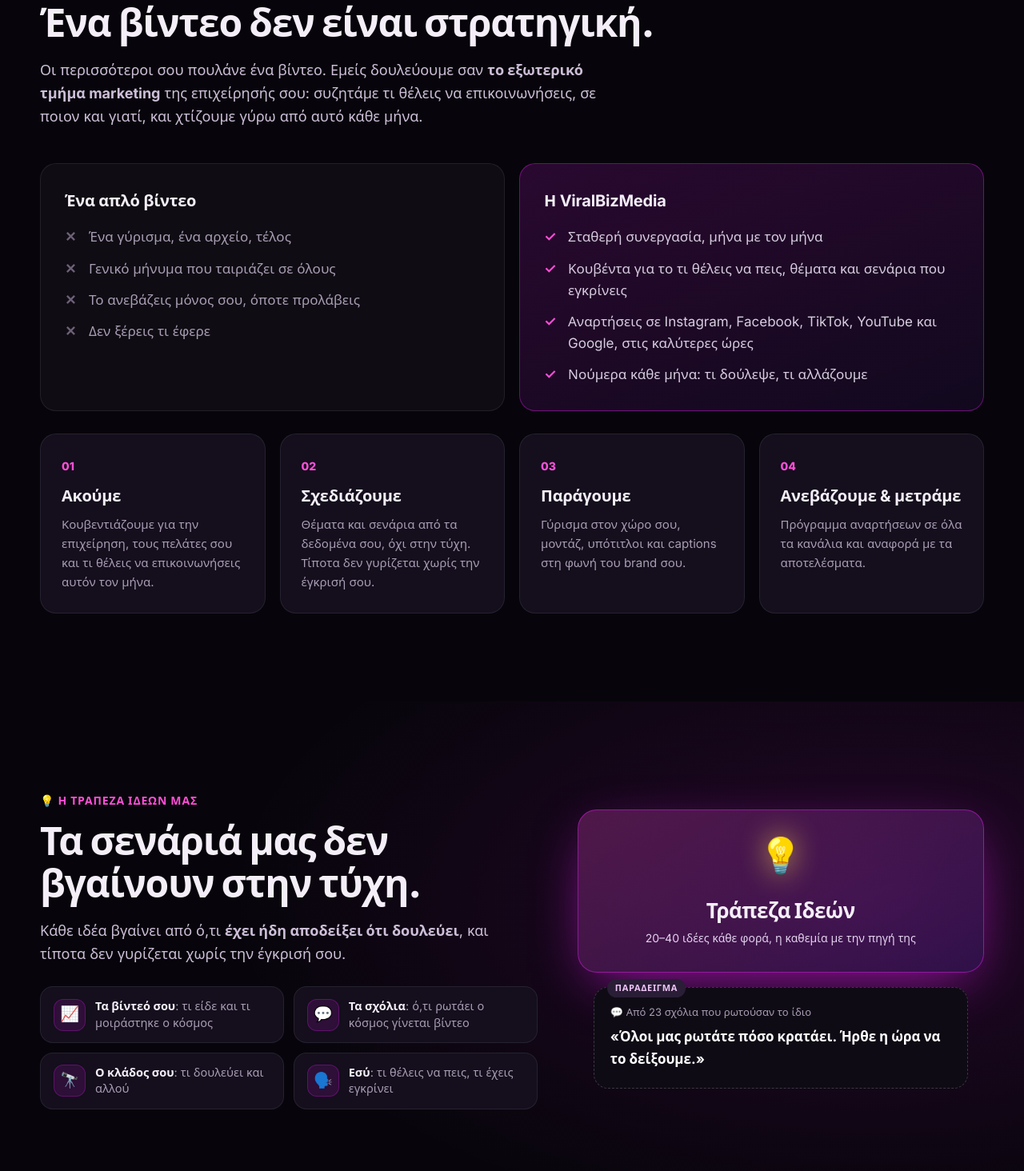
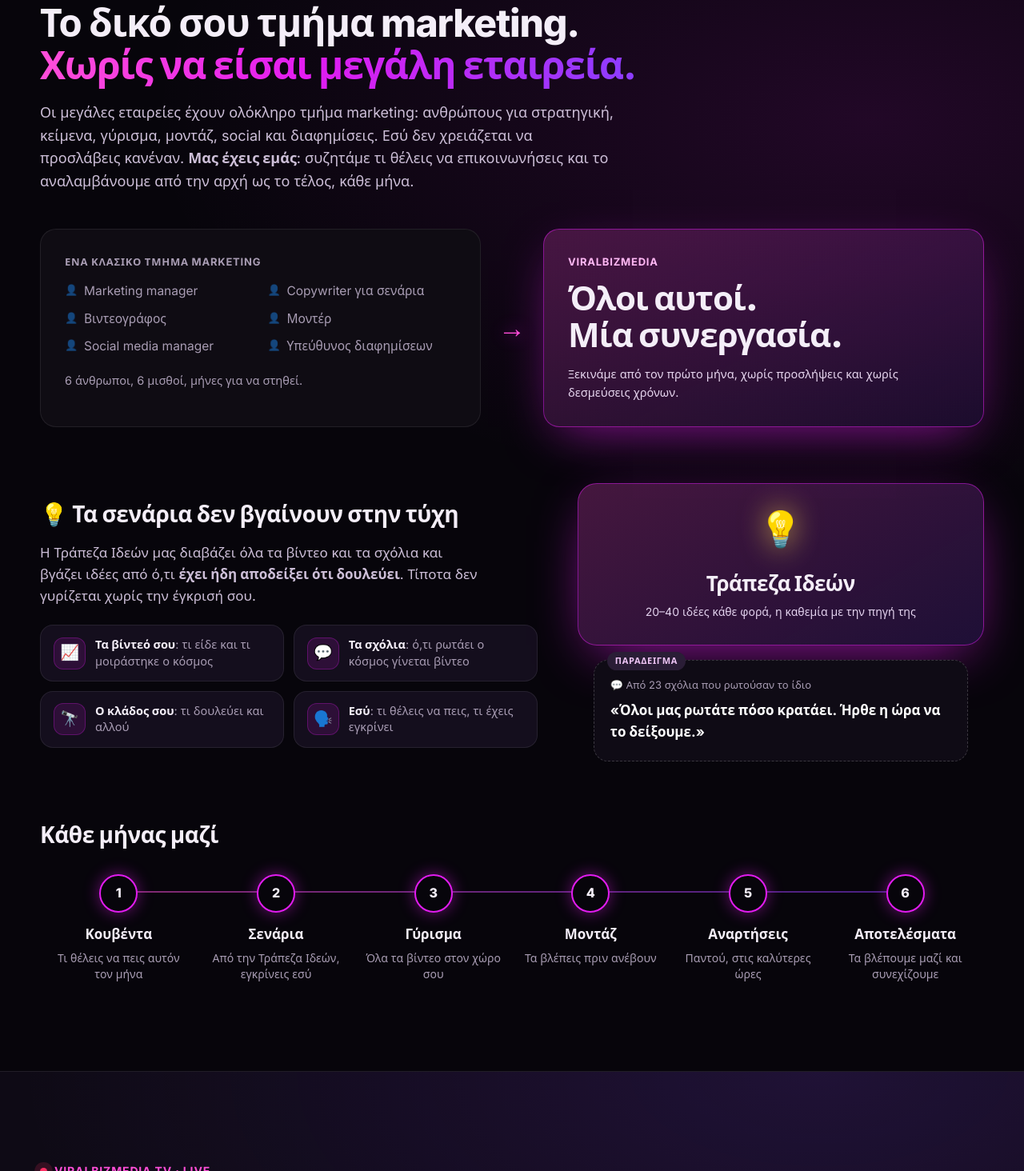
Before and after one commit to viralbizmedia/viralbizmedia-site, a plain HTML site: page index.html in a window 1280 px wide. Shown: the part 1336-2800 px from the top of the page at 80% size. Drawn offline with Linux system fonts and the light colour scheme.

Commit message:
Μία ενότητα «Πώς δουλεύουμε»: εξωτερικό τμήμα marketing + σενάρια + μηνιαίος κύκλος

```diff
--- a/css/site.css
+++ b/css/site.css
@@ -117,6 +117,26 @@ h3{font-size:20px;font-weight:700;letter-spacing:-.01em}
 .pillar .num{font-weight:800;font-size:14px;color:var(--pink2)}
 .pillar h3{margin:8px 0}
 .pillar p{color:var(--mut);font-size:15px}
+
+/* how we work (ενιαία ενότητα) */
+.how{background:radial-gradient(900px 480px at 85% 20%,rgba(226,28,240,.12),transparent),var(--bg)}
+.dept{display:grid;grid-template-columns:1fr auto 1fr;gap:22px;align-items:stretch;margin-bottom:70px}
+.dept-col{border-radius:var(--r);padding:30px;border:1px solid var(--line)}
+.dept-old{background:#0f0c13}
+.dept-old ul{list-style:none;display:grid;grid-template-columns:1fr 1fr;gap:10px 18px;margin:14px 0 18px}
+.dept-old li{position:relative;padding-left:24px;color:var(--mut);font-size:15.5px}
+.dept-old li::before{content:"👤";position:absolute;left:0;font-size:13px;opacity:.55}
+.dept-new{background:linear-gradient(150deg,rgba(255,79,216,.22),rgba(139,61,255,.12));border-color:rgba(226,28,240,.5);box-shadow:0 20px 60px -20px rgba(226,28,240,.6);display:flex;flex-direction:column;justify-content:center}
+.dept-tag{font-size:13px;font-weight:700;letter-spacing:.06em;text-transform:uppercase;color:var(--mut)}
+.dept-new .dept-tag{color:#ffb8f4}
+.dept-big{font-size:clamp(30px,3.4vw,42px);font-weight:900;line-height:1.1;letter-spacing:-.025em;margin:12px 0 14px}
+.dept-foot{font-size:14.5px;color:var(--mut)}
+.dept-new .dept-foot{color:#e7d6ef}
+.dept-arrow{align-self:center;font-size:34px;color:var(--pink2);text-shadow:0 0 20px rgba(226,28,240,.8)}
+.how-ideas{margin-bottom:70px}
+.how-h3{font-size:clamp(22px,2.4vw,28px);font-weight:800;letter-spacing:-.015em;margin-bottom:12px}
+.how-p{color:#cdbfd8;font-size:17px;margin-bottom:22px;max-width:560px}
+.how-month{margin-bottom:26px}
 
 /* ideas */
 .ideas{background:radial-gradient(800px 420px at 85% 40%,rgba(226,28,240,.13),transparent),var(--bg)}
@@ -300,6 +320,8 @@ dialog .close{position:absolute;top:-46px;right:0;width:38px;height:38px;border-
 
 /* responsive */
 @media (max-width:1000px){
+  .dept{grid-template-columns:1fr}
+  .dept-arrow{transform:rotate(90deg);justify-self:center}
   .ideas-in{grid-template-columns:1fr;gap:34px}
   .contact-grid{grid-template-columns:1fr;grid-template-areas:"call" "msg" "form" "place"}
   .ct-place{grid-template-columns:1fr}
@@ -323,6 +345,8 @@ dialog .close{position:absolute;top:-46px;right:0;width:38px;height:38px;border-
   .nav.open .burger span:last-child{transform:translateY(-4px) rotate(-45deg)}
 }
 @media (max-width:640px){
+  .dept-old ul{grid-template-columns:1fr}
+  .dept{margin-bottom:50px}.how-ideas{margin-bottom:50px}
   .srcs{grid-template-columns:1fr}
   .ct{padding:20px}
   .ct-ico{width:56px;height:56px;font-size:24px}
--- a/index.html
+++ b/index.html
@@ -25,7 +25,7 @@
 <link rel="preconnect" href="https://fonts.gstatic.com" crossorigin>
 <link href="https://fonts.googleapis.com/css2?family=Inter:wght@400;500;600;700;800;900&display=swap" rel="stylesheet">
 <script src="js/consent.js?v=1"></script>
-<link rel="stylesheet" href="css/site.css?v=10">
+<link rel="stylesheet" href="css/site.css?v=11">
 <script type="application/ld+json">
 [
  {
@@ -170,7 +170,6 @@
     <a href="#top" class="brand" aria-label="ViralBizMedia αρχική"><img src="media/logo-alpha.webp" alt="ViralBizMedia" width="145" height="50"></a>
     <nav class="links" aria-label="Κύριο μενού">
       <a href="#approach">Πώς δουλεύουμε</a>
-      <a href="#ideas">Σενάρια</a>
       <a href="#tv">ViralBizMedia TV</a>
       <a href="#brands">Brands</a>
       <a href="#services">Υπηρεσίες</a>
@@ -226,50 +225,38 @@
   <div class="marquee"><div class="track" id="logoTrack"></div></div>
 </section>
 
-<!-- APPROACH -->
-<section class="sec" id="approach">
+<!-- HOW WE WORK -->
+<section class="sec how" id="approach">
   <div class="wrap">
-    <p class="kicker">Ο τρόπος μας</p>
-    <h2>Ένα βίντεο δεν είναι στρατηγική.</h2>
-    <p class="sec-lead">Οι περισσότεροι σου πουλάνε ένα βίντεο. Εμείς δουλεύουμε σαν <b>το εξωτερικό τμήμα marketing</b> της επιχείρησής σου: συζητάμε τι θέλεις να επικοινωνήσεις, σε ποιον και γιατί, και χτίζουμε γύρω από αυτό κάθε μήνα.</p>
+    <p class="kicker">Πώς δουλεύουμε</p>
+    <h2>Το δικό σου τμήμα marketing.<br><span class="grad">Χωρίς να είσαι μεγάλη εταιρεία.</span></h2>
+    <p class="sec-lead">Οι μεγάλες εταιρείες έχουν ολόκληρο τμήμα marketing: ανθρώπους για στρατηγική, κείμενα, γύρισμα, μοντάζ, social και διαφημίσεις. Εσύ δεν χρειάζεται να προσλάβεις κανέναν. <b>Μας έχεις εμάς</b>: συζητάμε τι θέλεις να επικοινωνήσεις και το αναλαμβάνουμε από την αρχή ως το τέλος, κάθε μήνα.</p>
 
-    <div class="compare">
-      <div class="cmp cmp-no">
-        <h3>Ένα απλό βίντεο</h3>
+    <div class="dept">
+      <div class="dept-col dept-old">
+        <p class="dept-tag">Ένα κλασικό τμήμα marketing</p>
         <ul>
-          <li>Ένα γύρισμα, ένα αρχείο, τέλος</li>
-          <li>Γενικό μήνυμα που ταιριάζει σε όλους</li>
-          <li>Το ανεβάζεις μόνος σου, όποτε προλάβεις</li>
-          <li>Δεν ξέρεις τι έφερε</li>
+          <li>Marketing manager</li>
+          <li>Copywriter για σενάρια</li>
+          <li>Βιντεογράφος</li>
+          <li>Μοντέρ</li>
+          <li>Social media manager</li>
+          <li>Υπεύθυνος διαφημίσεων</li>
         </ul>
+        <p class="dept-foot">6 άνθρωποι, 6 μισθοί, μήνες για να στηθεί.</p>
       </div>
-      <div class="cmp cmp-yes">
-        <h3>Η ViralBizMedia</h3>
-        <ul>
-          <li>Σταθερή συνεργασία, μήνα με τον μήνα</li>
-          <li>Κουβέντα για το τι θέλεις να πεις, θέματα και σενάρια που εγκρίνεις</li>
-          <li>Αναρτήσεις σε Instagram, Facebook, TikTok, YouTube και Google, στις καλύτερες ώρες</li>
-          <li>Νούμερα κάθε μήνα: τι δούλεψε, τι αλλάζουμε</li>
-        </ul>
+      <div class="dept-arrow" aria-hidden="true">→</div>
+      <div class="dept-col dept-new">
+        <p class="dept-tag">ViralBizMedia</p>
+        <p class="dept-big">Όλοι αυτοί.<br>Μία συνεργασία.</p>
+        <p class="dept-foot">Ξεκινάμε από τον πρώτο μήνα, χωρίς προσλήψεις και χωρίς δεσμεύσεις χρόνων.</p>
       </div>
     </div>
 
-    <div class="pillars">
-      <div class="pillar"><span class="num">01</span><h3>Ακούμε</h3><p>Κουβεντιάζουμε για την επιχείρηση, τους πελάτες σου και τι θέλεις να επικοινωνήσεις αυτόν τον μήνα.</p></div>
-      <div class="pillar"><span class="num">02</span><h3>Σχεδιάζουμε</h3><p>Θέματα και σενάρια από τα δεδομένα σου, όχι στην τύχη. Τίποτα δεν γυρίζεται χωρίς την έγκρισή σου.</p></div>
-      <div class="pillar"><span class="num">03</span><h3>Παράγουμε</h3><p>Γύρισμα στον χώρο σου, μοντάζ, υπότιτλοι και captions στη φωνή του brand σου.</p></div>
-      <div class="pillar"><span class="num">04</span><h3>Ανεβάζουμε &amp; μετράμε</h3><p>Πρόγραμμα αναρτήσεων σε όλα τα κανάλια και αναφορά με τα αποτελέσματα.</p></div>
-    </div>
-  </div>
-</section>
-
-<!-- IDEAS -->
-<section class="sec ideas" id="ideas">
-  <div class="wrap ideas-in">
+    <div class="ideas-in how-ideas">
       <div>
-      <p class="kicker">💡 Η Τράπεζα Ιδεών μας</p>
-      <h2>Τα σενάριά μας δεν βγαίνουν στην τύχη.</h2>
-      <p class="sec-lead">Κάθε ιδέα βγαίνει από ό,τι <b>έχει ήδη αποδείξει ότι δουλεύει</b>, και τίποτα δεν γυρίζεται χωρίς την έγκρισή σου.</p>
+        <h3 class="how-h3">💡 Τα σενάρια δεν βγαίνουν στην τύχη</h3>
+        <p class="how-p">Η Τράπεζα Ιδεών μας διαβάζει όλα τα βίντεο και τα σχόλια και βγάζει ιδέες από ό,τι <b>έχει ήδη αποδείξει ότι δουλεύει</b>. Τίποτα δεν γυρίζεται χωρίς την έγκρισή σου.</p>
         <ul class="srcs">
           <li><span>📈</span><div><b>Τα βίντεό σου</b>: τι είδε και τι μοιράστηκε ο κόσμος</div></li>
           <li><span>💬</span><div><b>Τα σχόλια</b>: ό,τι ρωτάει ο κόσμος γίνεται βίντεο</div></li>
@@ -289,6 +276,17 @@
           <p class="eg-hook">«Όλοι μας ρωτάτε πόσο κρατάει. Ήρθε η ώρα να το δείξουμε.»</p>
         </div>
       </div>
+    </div>
+
+    <h3 class="how-h3 how-month">Κάθε μήνας μαζί</h3>
+    <ol class="steps">
+      <li><b>Κουβέντα</b><span>Τι θέλεις να πεις αυτόν τον μήνα</span></li>
+      <li><b>Σενάρια</b><span>Από την Τράπεζα Ιδεών, εγκρίνεις εσύ</span></li>
+      <li><b>Γύρισμα</b><span>Όλα τα βίντεο στον χώρο σου</span></li>
+      <li><b>Μοντάζ</b><span>Τα βλέπεις πριν ανέβουν</span></li>
+      <li><b>Αναρτήσεις</b><span>Παντού, στις καλύτερες ώρες</span></li>
+      <li><b>Αποτελέσματα</b><span>Τα βλέπουμε μαζί και συνεχίζουμε</span></li>
+    </ol>
   </div>
 </section>
 
@@ -350,22 +348,6 @@
       <div class="svc card"><div class="ico"><svg viewBox="0 0 24 24" aria-hidden="true"><path d="M20 10c0 5-5.5 10.2-7.4 11.8a1 1 0 0 1-1.2 0C9.5 20.2 4 15 4 10a8 8 0 0 1 16 0"/><circle cx="12" cy="10" r="3"/></svg></div><h3>Google Business Profile</h3><p>Τακτικές αναρτήσεις στο Google ώστε να σε βρίσκουν όταν ψάχνουν «κοντά μου».</p></div>
       <div class="svc card"><div class="ico"><svg viewBox="0 0 24 24" aria-hidden="true"><path d="M3 3v16a2 2 0 0 0 2 2h16"/><path d="m19 9-5 5-4-4-3 3"/></svg></div><h3>Αναφορές &amp; αποτελέσματα</h3><p>Προβολές, αλληλεπιδράσεις, νέοι followers και τι αλλάζουμε τον επόμενο μήνα.</p></div>
     </div>
-  </div>
-</section>
-
-<!-- PROCESS -->
-<section class="sec process" id="process">
-  <div class="wrap">
-    <p class="kicker">Από την πρώτη κουβέντα στην ανάρτηση</p>
-    <h2>Έτσι δουλεύουμε μαζί.</h2>
-    <ol class="steps">
-      <li><b>Γνωριμία</b><span>Μαθαίνουμε την επιχείρηση και τους στόχους σου</span></li>
-      <li><b>Σενάρια</b><span>Από την Τράπεζα Ιδεών, εγκρίνεις εσύ</span></li>
-      <li><b>Γύρισμα</b><span>Όλα τα βίντεο του μήνα στον χώρο σου</span></li>
-      <li><b>Μοντάζ</b><span>Τα βλέπεις πριν ανέβουν</span></li>
-      <li><b>Αναρτήσεις</b><span>Σε όλα τα κανάλια, στις καλύτερες ώρες</span></li>
-      <li><b>Αποτελέσματα</b><span>Τα βλέπουμε μαζί και πάμε για τον επόμενο μήνα</span></li>
-    </ol>
   </div>
 </section>
 
@@ -460,6 +442,6 @@
   <p id="playerCap"></p>
 </dialog>
 
-<script src="js/site.js?v=10" defer></script>
+<script src="js/site.js?v=11" defer></script>
 </body>
 </html>
--- a/js/site.js
+++ b/js/site.js
@@ -37,7 +37,7 @@
   }), { threshold: .2 });
 
   /* reveal on scroll */
-  $$('.srcs li,.bank-core,.idea-eg,.pillar,.cmp,.svc,.steps li,.tv-main,.tile,.tv-chart,details,.cl,.form').forEach(el => { el.classList.add('rv'); io.observe(el); });
+  $$('.dept-col,.srcs li,.bank-core,.idea-eg,.pillar,.cmp,.svc,.steps li,.tv-main,.tile,.tv-chart,details,.cl,.form').forEach(el => { el.classList.add('rv'); io.observe(el); });
 
   /* player */
   const dlg = $('#player'), pv = $('video', dlg);
```
Lines whose indentation alone changed are shown as unchanged.
